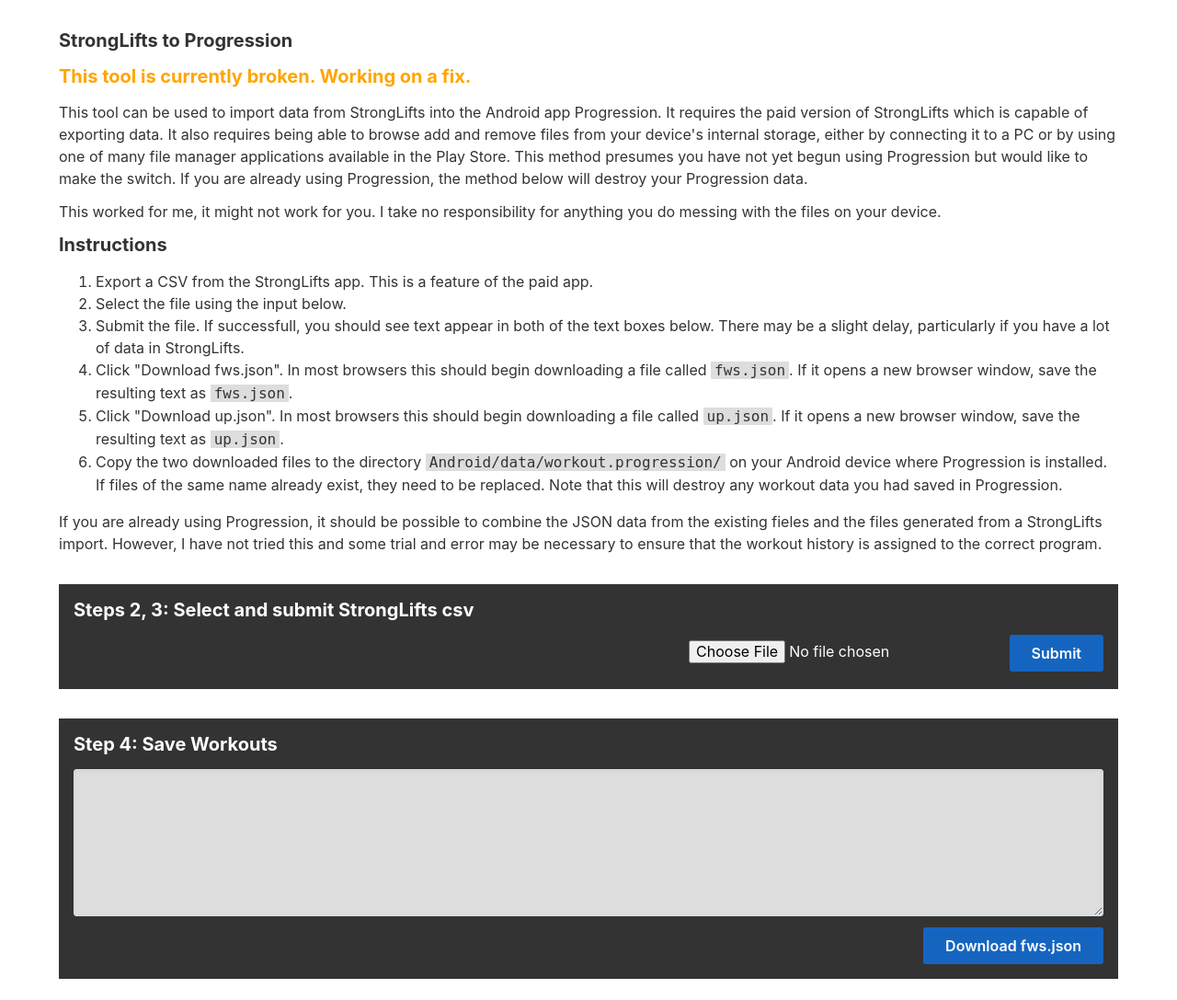
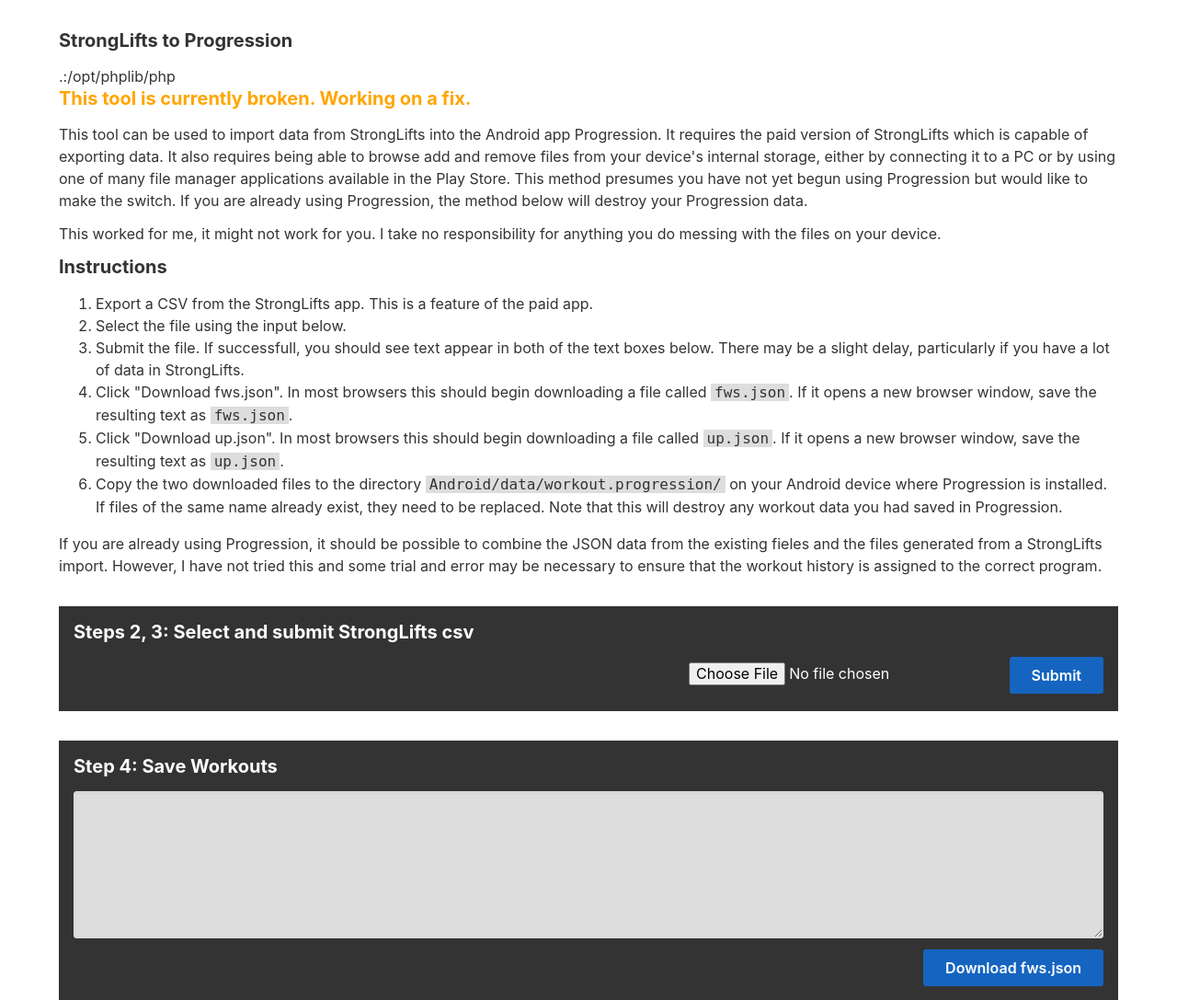
Before and after one commit to davejtoews/stronglifts-to-progression, a PHP site: page / in a window 1280 px wide. Shown: the top 1087 px of the page at 92% size. Run offline with PHP 8.4, Linux system fonts and the light colour scheme.

Commit message:
Fix include path?

```diff
--- a/ajax.php
+++ b/ajax.php
@@ -1,6 +1,7 @@
 <?php
 date_default_timezone_set('America/Edmonton');
 
+set_include_path('.:');
 spl_autoload_register();
 
 use helpers\Fn;
--- a/index.php
+++ b/index.php
@@ -14,7 +14,7 @@
     </head>
     <body>
 		<h1>StrongLifts to Progression</h1>
-
+		<?php echo get_include_path(); ?>
 		<h2 style="color: orange;">This tool is currently broken. Working on a fix.</h2>
 
 		<p>This tool can be used to import data from StrongLifts into the Android app Progression. It requires the paid version of StrongLifts which is capable of exporting data. It also requires being able to browse add and remove files from your device's internal storage, either by connecting it to a PC or by using one of many file manager applications available in the Play Store. This method presumes you have not yet begun using Progression but would like to make the switch. If you are already using Progression, the method below will destroy your Progression data.</p>
```
